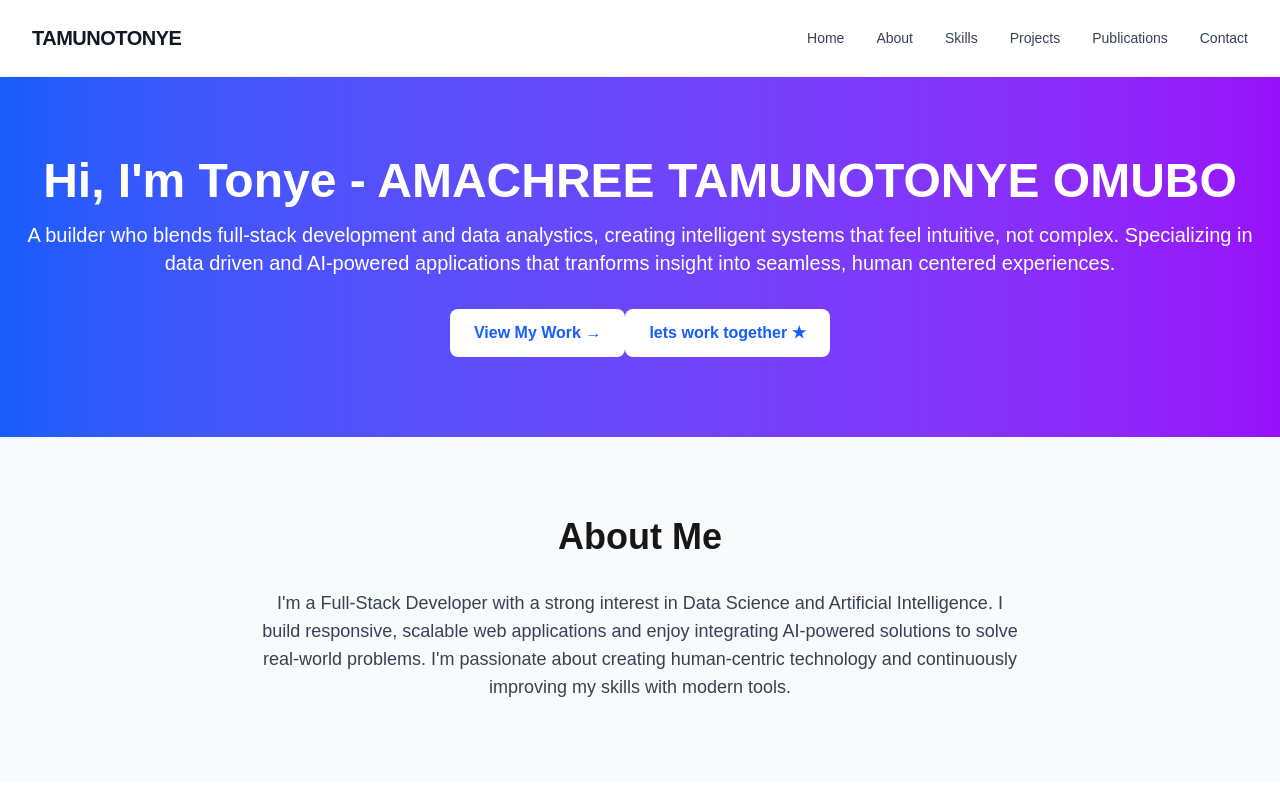
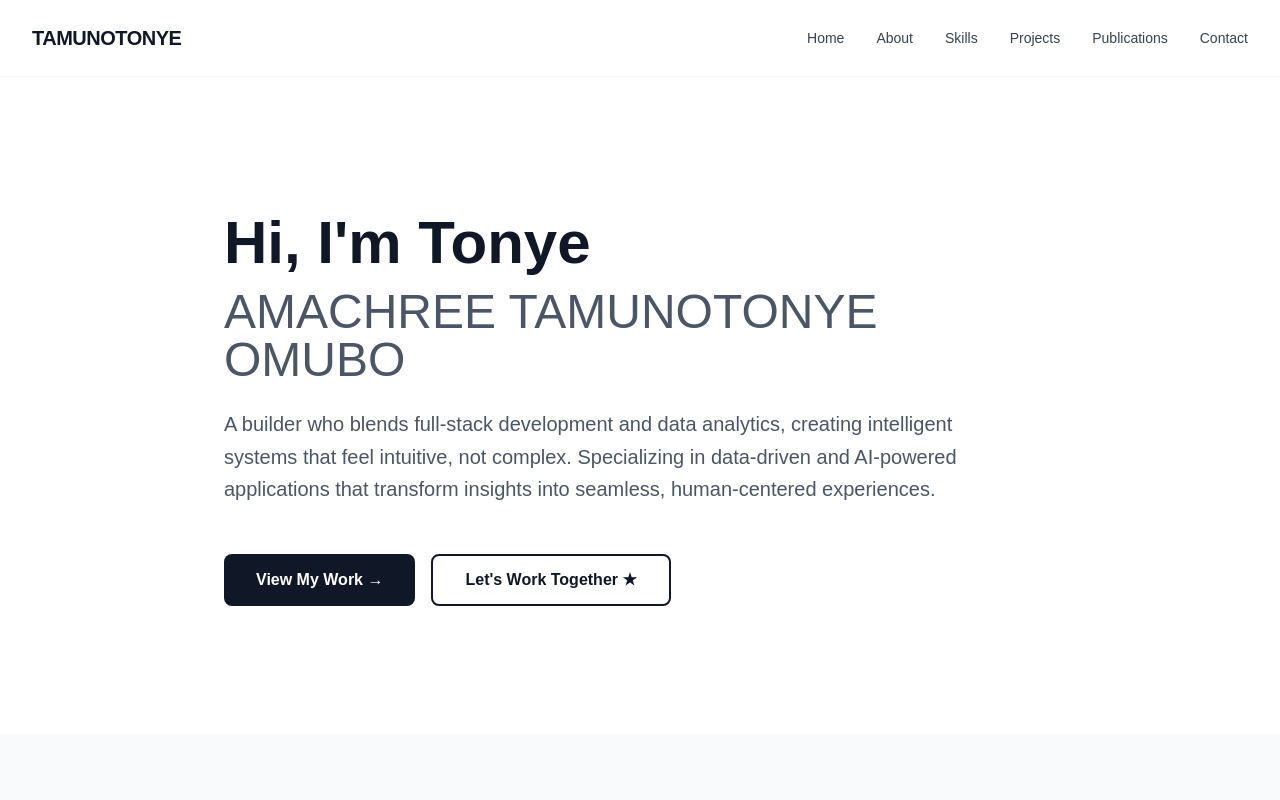
Before and after one commit to Jiggy40-cpu/tonye-portfolio, a Next.js app: page / in a window 1280 px wide. Shown: the top 800 px of the page. Built offline with nearby package versions, Linux system fonts and the light colour scheme.

Commit message:
changes to the hero page

```diff
--- a/components/Hero.jsx
+++ b/components/Hero.jsx
@@ -1,22 +1,40 @@
 'use client'
+
 function Hero() {
   return (
-    <section id="home" className="bg-gradient-to-r from-blue-600 to-purple-600 text-white py-20">
-      <div className="max-w-7xl mx-auto px-4 text-center">
-        <h2 className="text-5xl font-bold mb-4">Hi, I'm Tonye - AMACHREE TAMUNOTONYE OMUBO</h2>
-        <p className="text-xl mb-8">A builder who blends full-stack development and data analystics, creating
-          intelligent systems that feel intuitive, not complex. Specializing in data driven and AI-powered applications
-          that tranforms insight into seamless, human centered experiences.
-         </p>
-        <button className="bg-white text-blue-600 px-6 py-3 rounded-lg font-semibold hover:bg-gray-100">
-          View My Work →
-        </button>
-        <button className="bg-white text-blue-600 px-6 py-3 rounded-lg font-semibold hover:bg-gray-100">
-          lets work together ★
-        </button>
+    <section id="home" className="bg-white pt-20 pb-24 md:pt-32 md:pb-32">
+      <div className="max-w-4xl mx-auto px-4 sm:px-6 lg:px-8">
+        {/* Main Heading */}
+        <h2 className="text-4xl md:text-6xl font-bold text-gray-900 mb-6 leading-tight">
+          Hi, I'm Tonye
+          <span className="block text-gray-600 text-3xl md:text-5xl font-light mt-2">
+            AMACHREE TAMUNOTONYE OMUBO
+          </span>
+        </h2>
 
+        {/* Subtitle/Description */}
+        <p className="text-lg md:text-xl text-gray-600 mb-12 leading-relaxed max-w-3xl">
+          A builder who blends full-stack development and data analytics, creating intelligent systems that feel intuitive, not complex. Specializing in data-driven and AI-powered applications that transform insights into seamless, human-centered experiences.
+        </p>
+
+        {/* CTA Buttons */}
+        <div className="flex flex-col sm:flex-row gap-4">
+          <a
+            href="#projects"
+            className="inline-flex items-center justify-center bg-gray-900 text-white px-8 py-3 rounded-lg font-semibold hover:bg-gray-800 transition-colors duration-200"
+          >
+            View My Work →
+          </a>
+          <a
+            href="#contact"
+            className="inline-flex items-center justify-center border-2 border-gray-900 text-gray-900 px-8 py-3 rounded-lg font-semibold hover:bg-gray-50 transition-colors duration-200"
+          >
+            Let's Work Together ★
+          </a>
+        </div>
       </div>
     </section>
   );
 }
+
 export default Hero;
```
